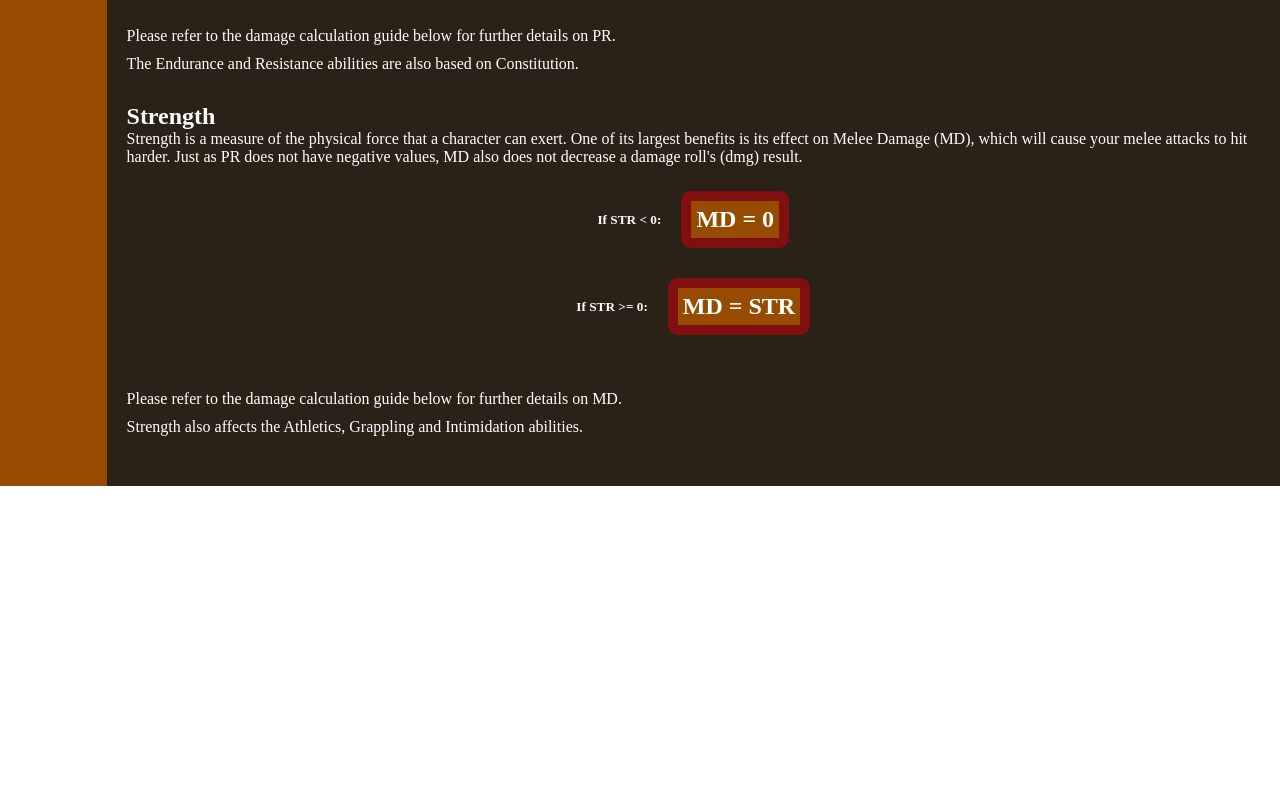
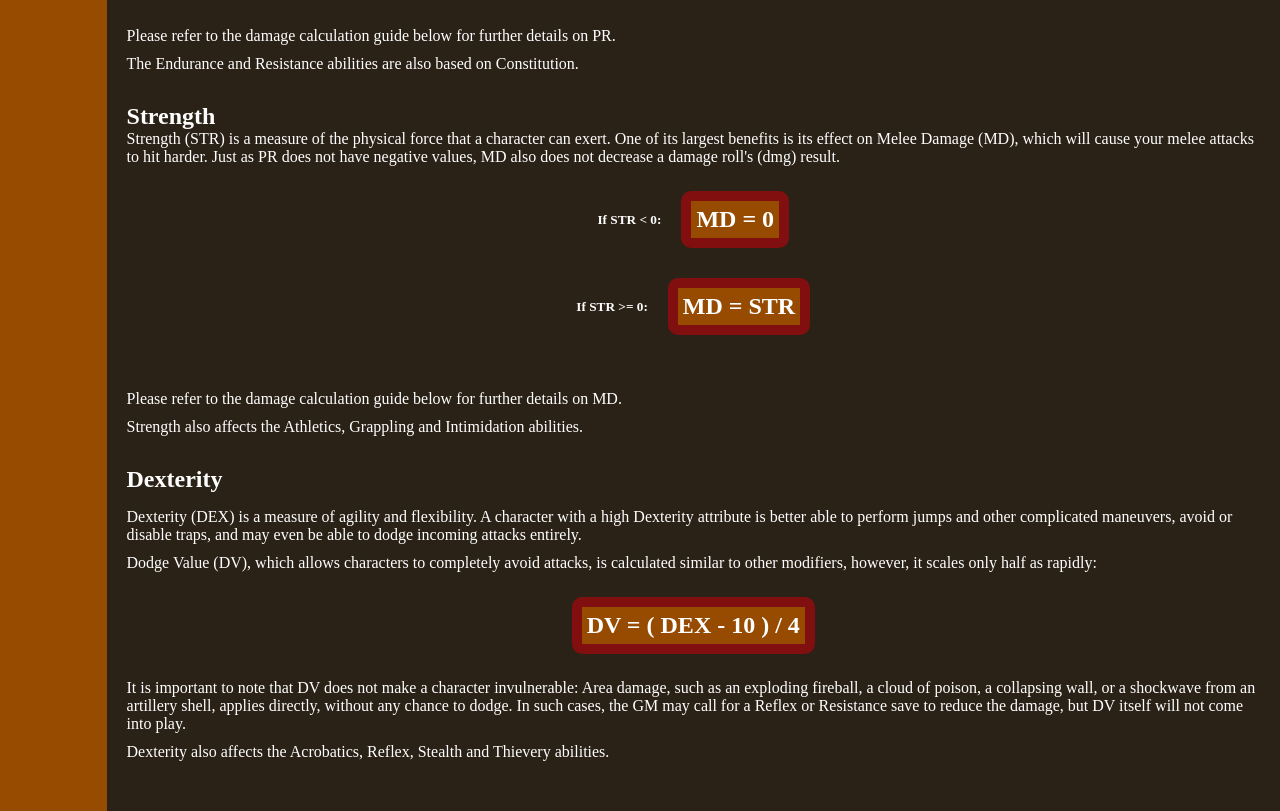
Before and after one commit to MasterHatu/HammRPG, a plain HTML site: page pages/gameplay.html in a window 1280 px wide. Shown: the part 1760-2571 px from the top of the page. Before the commit the page ends 2246 px from the top, so only its background shows below. Drawn offline with Linux system fonts and the light colour scheme.

Commit message:
write Dex section

```diff
--- a/pages/gameplay.html
+++ b/pages/gameplay.html
@@ -113,7 +113,7 @@
 			</article>
 			<article>
 				<h2>Constitution</h2>
-				<p>Constitution is a measure of a character's toughness, and their ability to withstand damage. The most
+				<p>Constitution (CON) is a measure of a character's toughness, and their ability to withstand damage. The most
 					direct way to represent this is with the number of Health Points (HP) the character has:</p>
 				<div class="Highlight">
 					<h2>maxHP = Constitution * Lv</h2>
@@ -139,7 +139,7 @@
 			</article>
 			<article>
 				<h2>Strength</h2>
-				<p>Strength is a measure of the physical force that a character can exert. One of its largest benefits is
+				<p>Strength (STR) is a measure of the physical force that a character can exert. One of its largest benefits is
 					its effect on Melee Damage (MD), which will cause your melee attacks to hit harder. Just as PR does not
 					have negative values, MD also does not decrease a damage roll's (dmg) result.</p>
 				<div class="Highlight">
@@ -155,6 +155,22 @@
 				<p>Please refer to the damage calculation guide below for further details on MD.</p>
 				<p>Strength also affects the Athletics, Grappling and Intimidation abilities.</p>
 			</article>
+			<article>
+				<h1>Dexterity</h1>
+				<p>Dexterity (DEX) is a measure of agility and flexibility. A character with a high Dexterity attribute
+					is better able to perform jumps and other complicated maneuvers, avoid or disable traps, and may even
+					be able to dodge incoming attacks entirely.</p>
+				<p>Dodge Value (DV), which allows characters to completely avoid attacks, is calculated similar to other
+					modifiers, however, it scales only half as rapidly:</p>
+				<div class="Highlight">
+					<h2>DV = ( DEX - 10 ) / 4</h2>
+				</div>
+				<p>It is important to note that DV does not make a character invulnerable: Area damage, such as an exploding
+					fireball, a cloud of poison, a collapsing wall, or a shockwave from an artillery shell, applies directly,
+					without any chance to dodge. In such cases, the GM may call for a Reflex or Resistance save to reduce the
+					damage, but DV itself will not come into play.</p>
+				<p>Dexterity also affects the Acrobatics, Reflex, Stealth and Thievery abilities.</p>
+			</article>
 			</div>
 	</div>
 </div>
```
